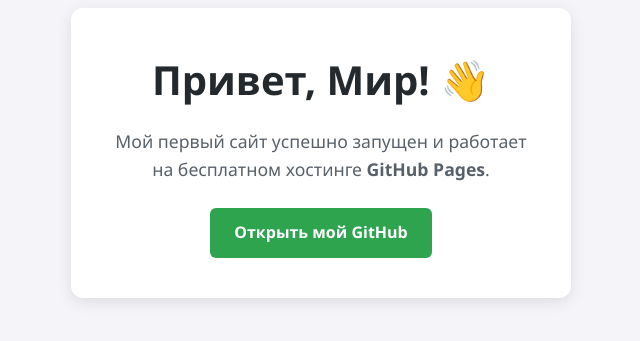
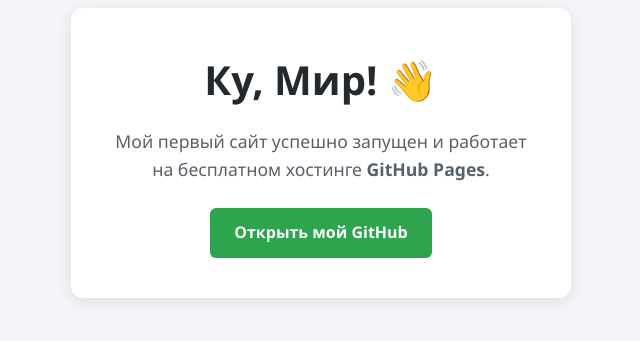
Before and after one commit to RazrabotchikDerevolaz/Game-Info, a plain HTML site: page index.html in a window 1280 px wide. Shown: the part 247-588 px from the top of the page, without its empty margins (319-959 px from the left). Drawn offline with Linux system fonts and the light colour scheme.

Commit message:
первое редактирование

```diff
--- a/index.html
+++ b/index.html
@@ -66,7 +66,7 @@
 <body>
 
     <div class="container">
-        <h1>Привет, Мир! 👋</h1>
+        <h1>Ку, Мир! 👋</h1>
         <p>Мой первый сайт успешно запущен и работает на бесплатном хостинге <strong>GitHub Pages</strong>.</p>
         <a href="https://github.com" target="_blank" class="btn">Открыть мой GitHub</a>
     </div>
```
